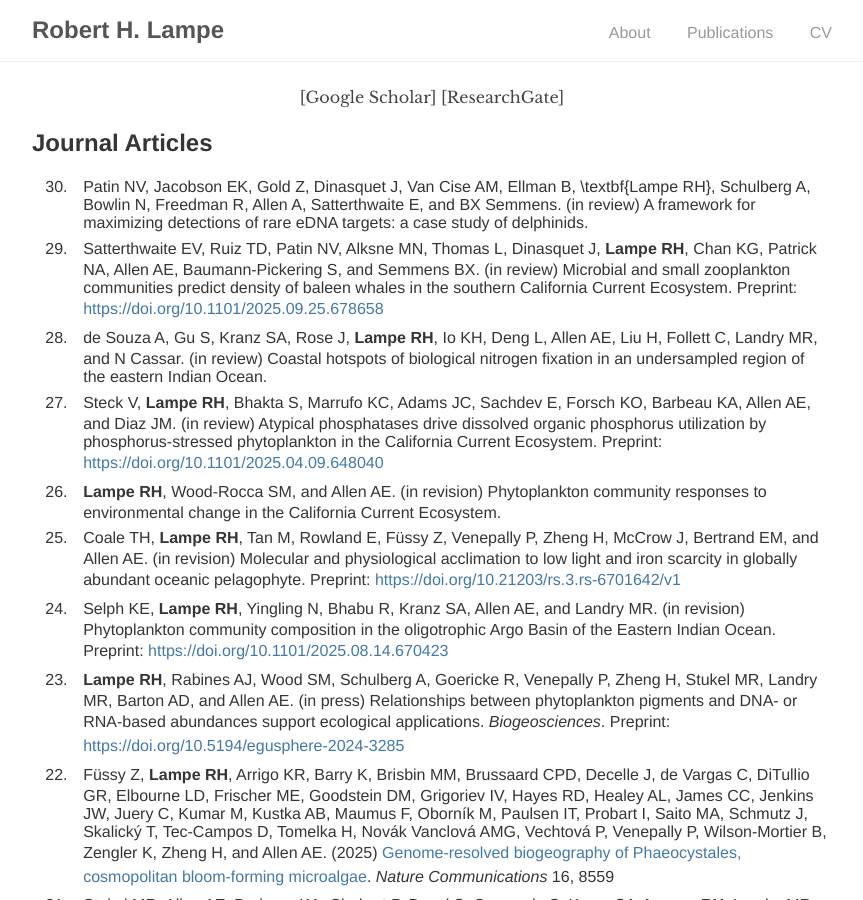
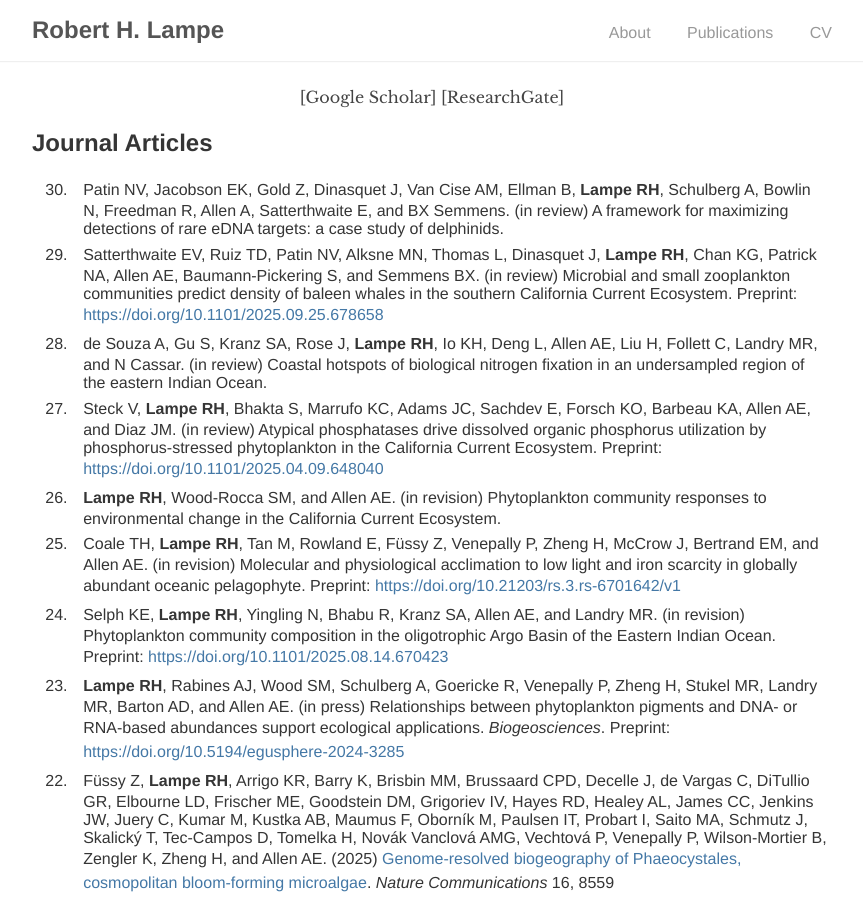
Before and after one commit to rhlampe/rhlampe.github.io, a Jekyll site: the page built from publications/index.html, in a window 1280 px wide and 900 px high. Shown: the whole window, without its empty margins (208-1071 px from the left). Built offline with Jekyll 4.4.1, drawn with Linux system fonts in a browser that asks for light colours.

Commit message:
fix copy paste error

```diff
--- a/publications/index.html
+++ b/publications/index.html
@@ -11,7 +11,7 @@ title: Publications
 
 <div id="publications" class="publications">
 <ol reversed>
-  <li>Patin NV, Jacobson EK, Gold Z, Dinasquet J, Van Cise AM, Ellman B, \textbf{Lampe RH}, Schulberg A, Bowlin N, Freedman R, Allen A, Satterthwaite E, and BX Semmens. (in review) A framework for maximizing detections of rare eDNA targets: a case study of delphinids.</li>
+	<li>Patin NV, Jacobson EK, Gold Z, Dinasquet J, Van Cise AM, Ellman B, <b>Lampe RH</b>, Schulberg A, Bowlin N, Freedman R, Allen A, Satterthwaite E, and BX Semmens. (in review) A framework for maximizing detections of rare eDNA targets: a case study of delphinids.</li>
   <li>Satterthwaite EV, Ruiz TD, Patin NV, Alksne MN, Thomas L, Dinasquet J, <b>Lampe RH</b>, Chan KG, Patrick NA, Allen AE, Baumann-Pickering S, and Semmens BX. (in review) Microbial and small zooplankton communities predict density of baleen whales in the southern California Current Ecosystem. Preprint: <a href="https://doi.org/10.1101/2025.09.25.678658">https://doi.org/10.1101/2025.09.25.678658</a></li>
   <li>de Souza A, Gu S, Kranz SA, Rose J, <b>Lampe RH</b>, Io KH, Deng L, Allen AE, Liu H, Follett C, Landry MR, and N Cassar. (in review) Coastal hotspots of biological nitrogen fixation in an undersampled region of the eastern Indian Ocean.</li>
   <li>Steck V, <b>Lampe RH</b>, Bhakta S, Marrufo KC, Adams JC, Sachdev E, Forsch KO, Barbeau KA, Allen AE, and Diaz JM. (in review) Atypical phosphatases drive dissolved organic phosphorus utilization by phosphorus-stressed phytoplankton in the California Current Ecosystem. Preprint: <a href="https://doi.org/10.1101/2025.04.09.648040">https://doi.org/10.1101/2025.04.09.648040</a></li>
```
